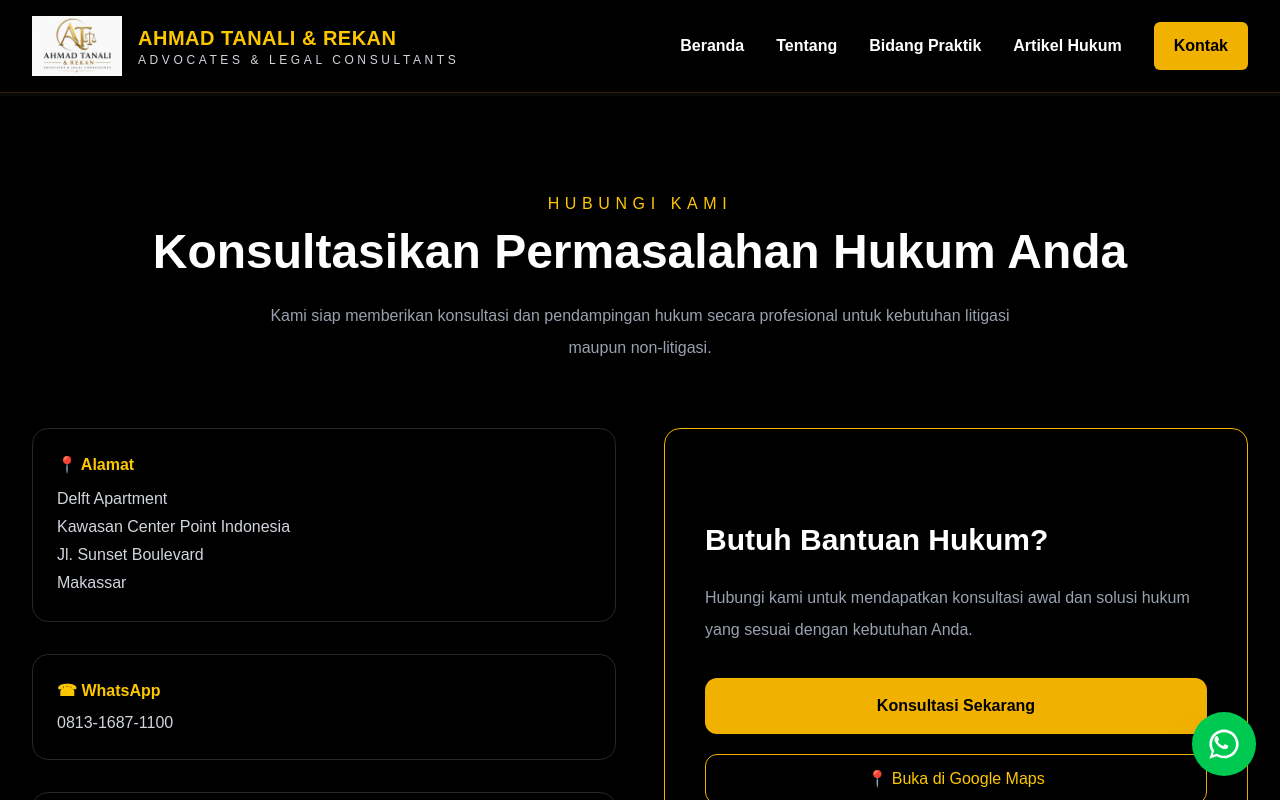
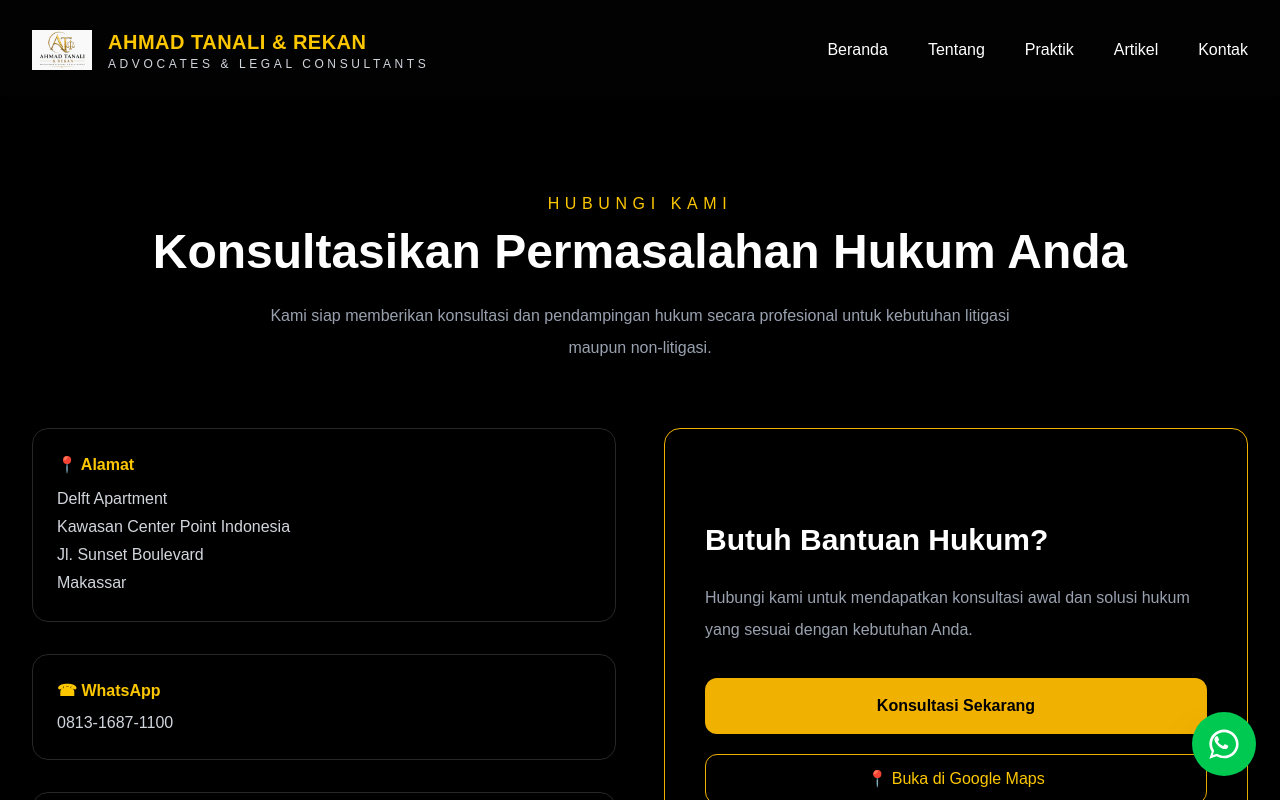
Before and after one commit to ahmadtanali/kantor-hukum, a Next.js app: page /kontak in a window 1280 px wide. Shown: the top 800 px of the page. Built offline with nearby package versions, Linux system fonts and the light colour scheme.

Commit message:
Perbaiki navbar responsive mobile

```diff
--- a/app/components/Navbar.tsx
+++ b/app/components/Navbar.tsx
@@ -2,13 +2,15 @@
 
 import { useEffect, useState } from "react";
 import Image from "next/image";
+import Link from "next/link";
 
 export default function Navbar() {
   const [scrolled, setScrolled] = useState(false);
+  const [menuOpen, setMenuOpen] = useState(false);
 
   useEffect(() => {
     const handleScroll = () => {
-      setScrolled(window.scrollY > 20);
+      setScrolled(window.scrollY > 50);
     };
 
     window.addEventListener("scroll", handleScroll);
@@ -16,98 +18,148 @@ export default function Navbar() {
     return () => window.removeEventListener("scroll", handleScroll);
   }, []);
 
+  const closeMenu = () => {
+    setMenuOpen(false);
+  };
+
   return (
     <nav
-      className={`
-        fixed
-        top-0
-        left-0
-        w-full
-        z-50
-        bg-black
-        border-b
-        border-yellow-500/20
-        transition-all
-        duration-300
-        ${scrolled ? "shadow-[0_5px_25px_rgba(0,0,0,0.45)]" : ""}
-      `}
+      className={`fixed top-0 left-0 w-full z-50 transition-all duration-300 ${
+        scrolled || menuOpen
+          ? "bg-black/95 backdrop-blur-md shadow-lg"
+          : "bg-black/70 backdrop-blur-sm"
+      }`}
     >
-      <div className="max-w-7xl mx-auto px-8 py-4 flex items-center justify-between">
+      <div className="max-w-7xl mx-auto px-5 md:px-8 py-4 md:py-5">
+        <div className="flex items-center justify-between">
 
           {/* LOGO */}
-        <a
+          <Link
             href="/"
-          className="flex items-center gap-4"
+            onClick={closeMenu}
+            className="flex items-center gap-3 md:gap-4"
           >
             <Image
               src="/images/logo2.png"
               alt="Logo Ahmad Tanali & Rekan"
-            width={60}
-            height={60}
-            className="h-[60px] w-auto"
+              width={52}
+              height={52}
+              className="w-[45px] h-[45px] md:w-[60px] md:h-[60px] object-contain"
             />
 
             <div>
-            <h1 className="text-yellow-400 font-bold text-xl tracking-wide">
+              <h1 className="text-yellow-400 font-bold text-sm md:text-xl tracking-wide">
                 AHMAD TANALI & REKAN
               </h1>
 
-            <p className="text-gray-300 text-xs uppercase tracking-[0.3em]">
+              <p className="text-gray-300 text-[9px] md:text-xs uppercase tracking-[0.2em] md:tracking-[0.3em]">
                 Advocates & Legal Consultants
               </p>
             </div>
-        </a>
+          </Link>
 
-        {/* MENU */}
-        <div className="hidden md:flex items-center gap-8 text-white font-semibold">
-
-          <a
+          {/* MENU DESKTOP */}
+          <div className="hidden md:flex items-center gap-10 text-white font-medium">
+            <Link
               href="/"
-            className="hover:text-yellow-400 transition-colors duration-300"
+              className="hover:text-yellow-400 transition"
             >
               Beranda
-          </a>
+            </Link>
 
-          <a
+            <Link
               href="/tentang"
-            className="hover:text-yellow-400 transition-colors duration-300"
+              className="hover:text-yellow-400 transition"
             >
               Tentang
-          </a>
+            </Link>
 
-          <a
+            <Link
               href="/praktik"
-            className="hover:text-yellow-400 transition-colors duration-300"
+              className="hover:text-yellow-400 transition"
             >
-            Bidang Praktik
-          </a>
+              Praktik
+            </Link>
 
-          <a
+            <Link
               href="/artikel"
-            className="hover:text-yellow-400 transition-colors duration-300"
+              className="hover:text-yellow-400 transition"
             >
-            Artikel Hukum
-          </a>
+              Artikel
+            </Link>
 
-          <a
+            <Link
               href="/kontak"
-            className="
-              bg-yellow-500
-              text-black
-              px-5
-              py-3
-              rounded-md
-              font-bold
-              hover:bg-yellow-400
-              transition-all
-              duration-300
-            "
+              className="hover:text-yellow-400 transition"
             >
               Kontak
-          </a>
+            </Link>
+          </div>
+
+          {/* TOMBOL MENU HP */}
+          <button
+            type="button"
+            onClick={() => setMenuOpen(!menuOpen)}
+            className="md:hidden text-white p-2 rounded-lg border border-white/20 hover:border-yellow-400 hover:text-yellow-400 transition"
+            aria-label="Buka menu"
+            aria-expanded={menuOpen}
+          >
+            {menuOpen ? (
+              <span className="text-2xl leading-none">×</span>
+            ) : (
+              <span className="text-2xl leading-none">☰</span>
+            )}
+          </button>
+        </div>
+
+        {/* MENU MOBILE */}
+        {menuOpen && (
+          <div className="md:hidden mt-4 border-t border-white/10 pt-4 pb-2">
+            <div className="flex flex-col">
+
+              <Link
+                href="/"
+                onClick={closeMenu}
+                className="text-white py-3 px-3 rounded-lg hover:bg-white/5 hover:text-yellow-400 transition"
+              >
+                Beranda
+              </Link>
+
+              <Link
+                href="/tentang"
+                onClick={closeMenu}
+                className="text-white py-3 px-3 rounded-lg hover:bg-white/5 hover:text-yellow-400 transition"
+              >
+                Tentang
+              </Link>
+
+              <Link
+                href="/praktik"
+                onClick={closeMenu}
+                className="text-white py-3 px-3 rounded-lg hover:bg-white/5 hover:text-yellow-400 transition"
+              >
+                Praktik
+              </Link>
+
+              <Link
+                href="/artikel"
+                onClick={closeMenu}
+                className="text-white py-3 px-3 rounded-lg hover:bg-white/5 hover:text-yellow-400 transition"
+              >
+                Artikel
+              </Link>
+
+              <Link
+                href="/kontak"
+                onClick={closeMenu}
+                className="text-white py-3 px-3 rounded-lg hover:bg-white/5 hover:text-yellow-400 transition"
+              >
+                Kontak
+              </Link>
 
             </div>
-
+          </div>
+        )}
       </div>
     </nav>
   );
```
Lines whose indentation alone changed are shown as unchanged.
